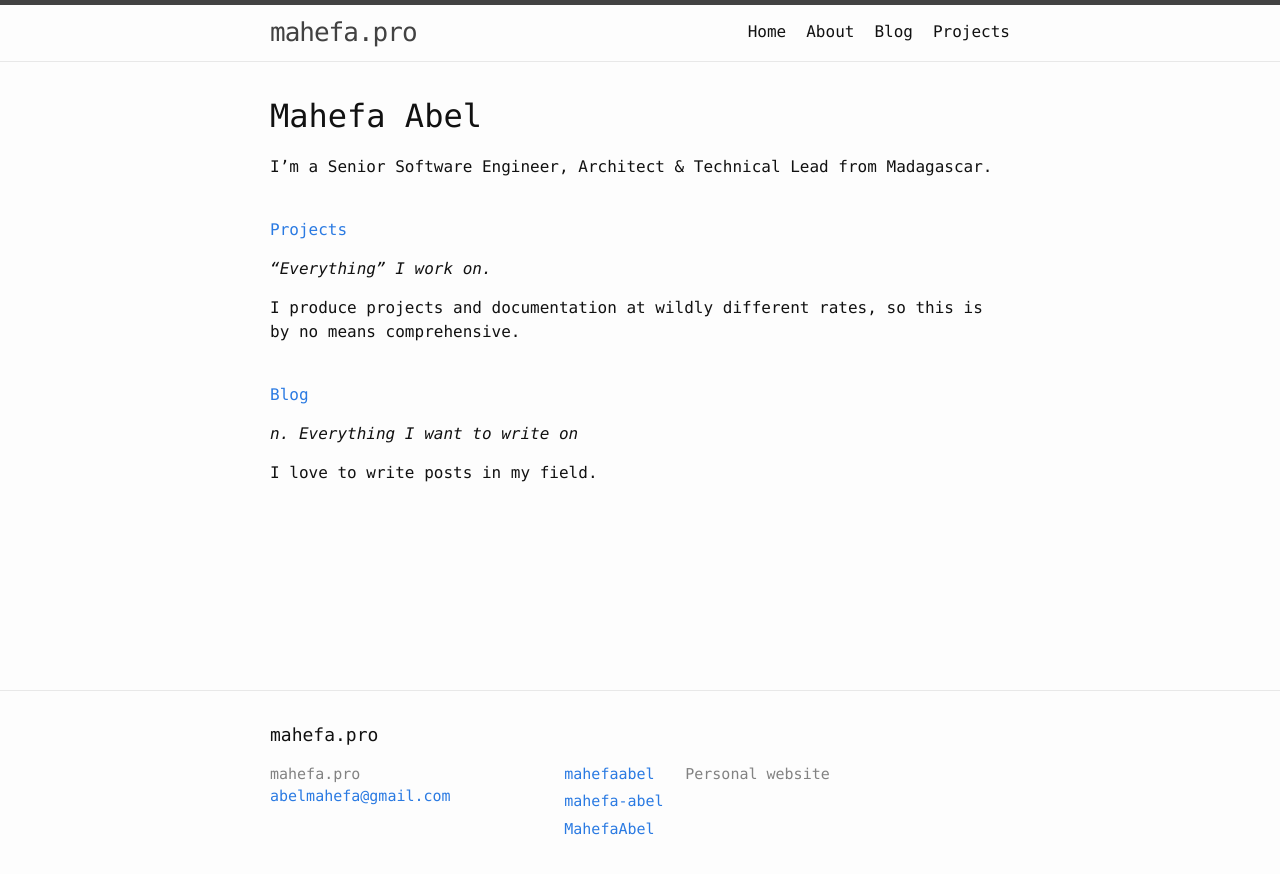
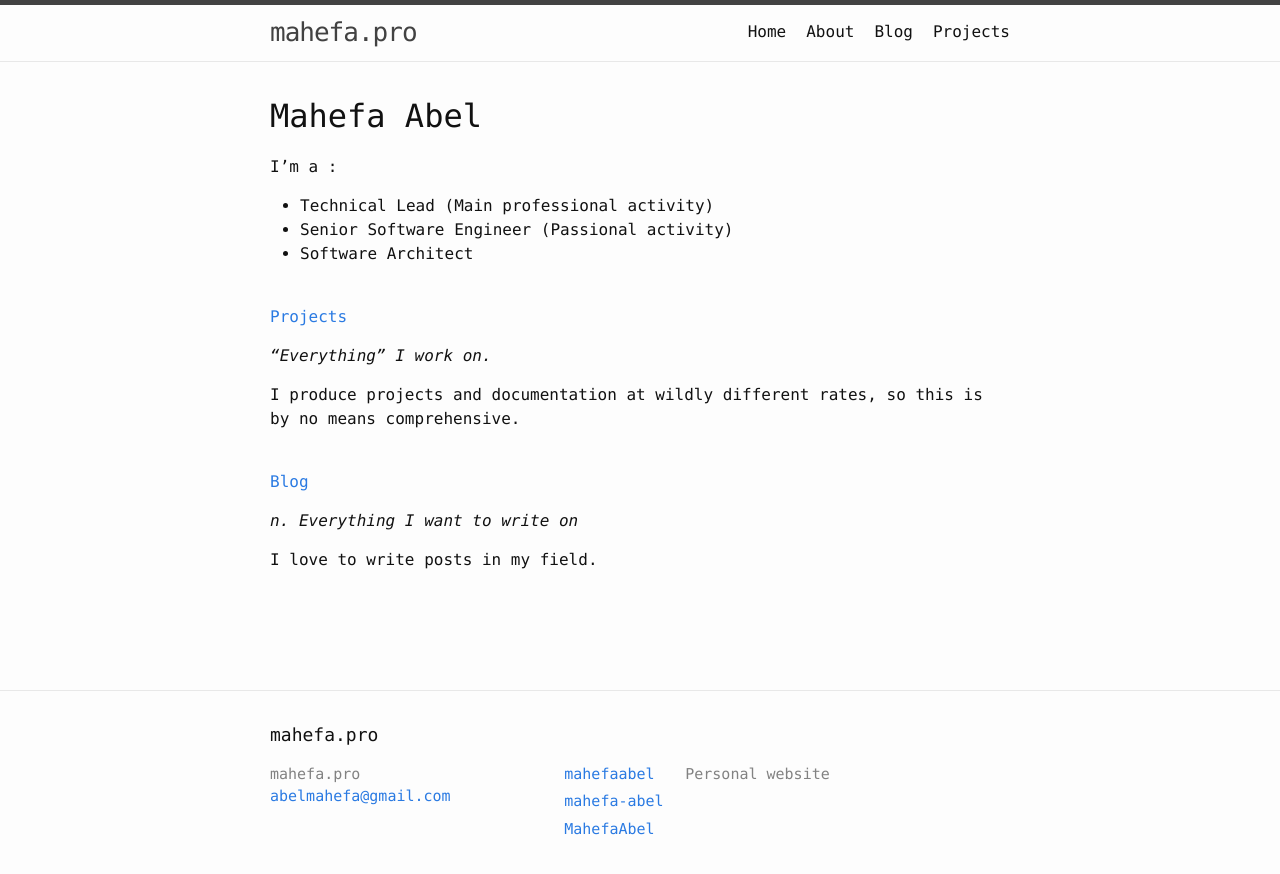
Before and after one commit to mahefa-pro/mahefa.pro, a Jekyll site: the page built from index.md, in a window 1280 px wide. Shown: the top 874 px of the page. Built offline with Jekyll 4.4.1, drawn with Linux system fonts in a browser that asks for light colours.

Commit message:
update home

```diff
--- a/index.md
+++ b/index.md
@@ -8,7 +8,11 @@ list_title: Blog Post
 
 <h1> Mahefa Abel </h1>
 
-I’m a Senior Software Engineer, Architect & Technical Lead from Madagascar.
+I’m a :
+
+ - Technical Lead (Main professional activity)
+ - Senior Software Engineer (Passional activity)
+ - Software Architect
 <br/><br/>
 
 [Projects](/projects)
```
